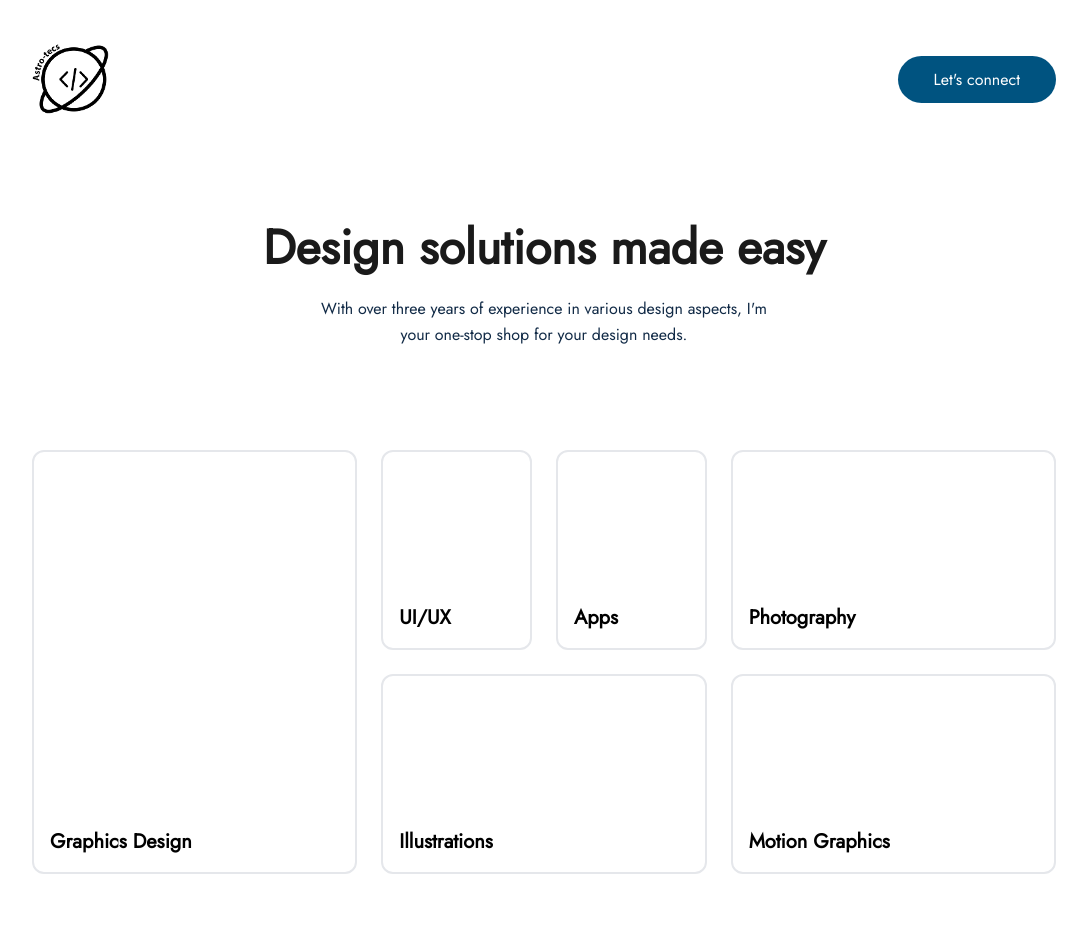
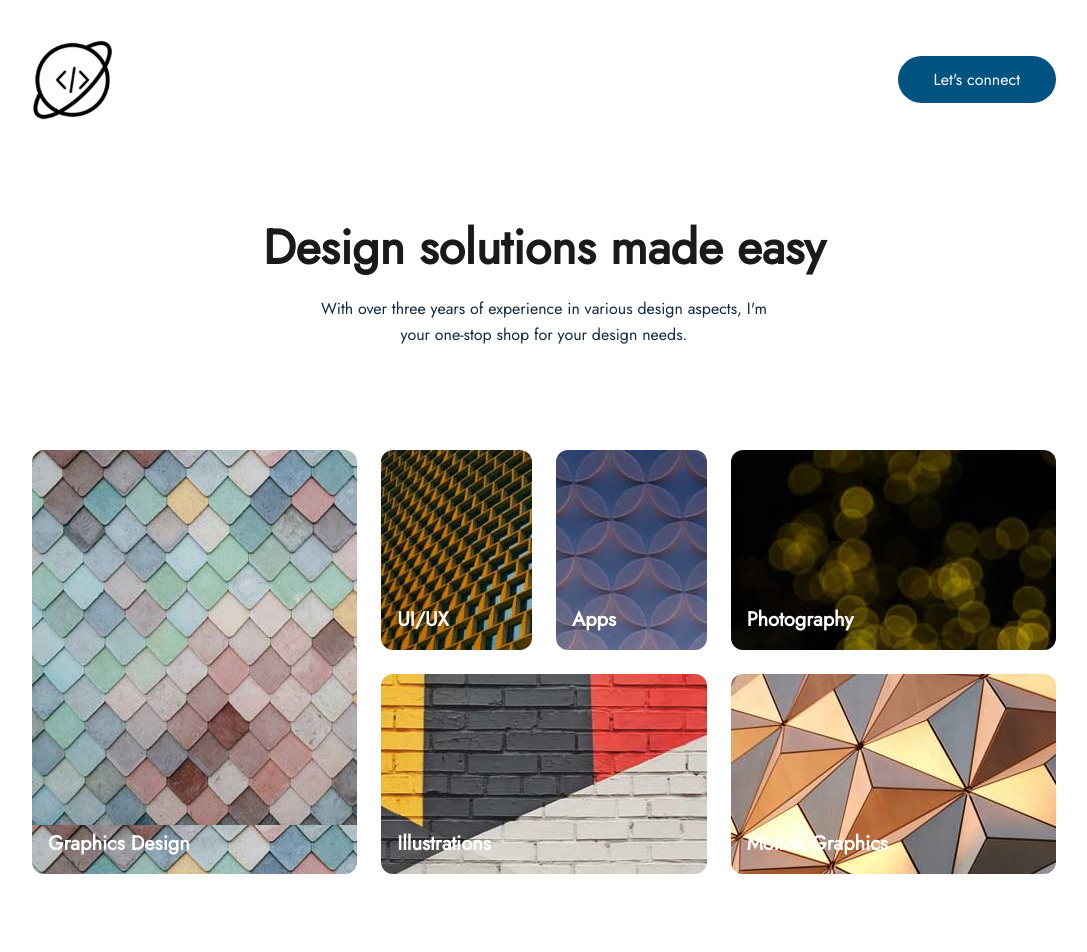
Before and after one commit to ibramyles/ibramyles.github.io, a plain HTML site: page portfolio/index.html in a window 1280 px wide. Shown: the top 952 px of the page, without its empty margins (96-1183 px from the left). Drawn offline with Linux system fonts and the light colour scheme.

Commit message:
skills images updates

```diff
--- a/portfolio/index.html
+++ b/portfolio/index.html
@@ -24,8 +24,8 @@
       <!-- logo -->
       <div class="logo">
         <img
-          src="./img/logo1.png"
-          class="w-20 h-18 cursor-pointer"
+          src="./img/astro-logo1.png"
+          class="w-20 h-20 cursor-pointer"
           alt="Myles"
         />
       </div>
@@ -56,11 +56,11 @@
     <!-- skills section-->
 
     <section
-      class="flex flex-col w-11/12 md:grid md:grid-cols-3 md:w-4/5 mb-[20%] md:mb-[12%] text-xl font-semibold mx-auto md:h-[50vh] gap-6"
+      class="skills flex flex-col w-11/12 md:grid md:grid-cols-3 md:w-4/5 mb-[20%] md:mb-[12%] text-xl font-semibold mx-auto md:h-[50vh] gap-6"
     >
       <!-- col-1 -->
       <div
-        class="flex items-end h-[50vh] border-solid border-2 rounded-xl p-4 md:h-full"
+        class="graphics-design flex items-end h-[50vh] rounded-xl p-4 md:h-full"
       >
         Graphics Design
       </div>
@@ -69,34 +69,20 @@
         <!-- upper row -->
         <div class="flex w-full h-[25vh] gap-6">
           <!-- upper row items -->
-          <div
-            class="flex items-end w-6/12 border-solid border-2 rounded-xl p-4"
-          >
-            UI/UX
-          </div>
-          <div
-            class="flex items-end w-6/12 border-solid border-2 rounded-xl p-4"
-          >
-            Apps
-          </div>
+          <div class="ui-ux flex items-end w-6/12 rounded-xl p-4">UI/UX</div>
+          <div class="apps flex items-end w-6/12 rounded-xl p-4">Apps</div>
         </div>
         <!-- bottom div -->
-        <div
-          class="flex border-2 border-solid h-[25vh] rounded-xl items-end p-4"
-        >
+        <div class="illustrations flex h-[25vh] rounded-xl items-end p-4">
           Illustrations
         </div>
       </div>
       <!-- col 3 -->
       <div class="flex flex-col gap-6">
-        <div
-          class="flex border-2 border-solid h-[25vh] rounded-xl items-end p-4"
-        >
+        <div class="photography flex h-[25vh] rounded-xl items-end p-4">
           Photography
         </div>
-        <div
-          class="flex border-2 border-solid h-[25vh] rounded-xl items-end p-4"
-        >
+        <div class="motion-graphics flex h-[25vh] rounded-xl items-end p-4">
           Motion Graphics
         </div>
       </div>
@@ -241,8 +227,8 @@
         <!-- left footer -->
         <div class="logo">
           <img
-            src="./img/logo1.png"
-            class="w-20 h-18 cursor-pointer"
+            src="./img/astro-logo1.png"
+            class="w-20 h-20 cursor-pointer"
             alt="Myles"
           />
         </div>
```
Also changed, not shown: portfolio/css/main.css, portfolio/img/alex-vinogradov-lfPl1YKXiBk-unsplash-(1).jpg (added), portfolio/img/andrew-ridley-jR4Zf-riEjI-unsplash.jpg (added), portfolio/img/astro-logo1.png (added), portfolio/img/irina-ermakova-XWc8sfnufRI-unsplash.jpg (added), portfolio/img/jason-leung-UMncYEfO9-U-unsplash.jpg (added), portfolio/img/jean-beller-6cLBliGpaoM-unsplash.jpg (added), portfolio/img/katharina-maria-1A9mkfjtZyg-unsplash.jpg (added), portfolio/img/rafael-hoyos-weht-yNWaaLlBfug-unsplash.jpg (added), portfolio/img/robert-horvick-1R4uPYipCFM-unsplash.jpg (added).
